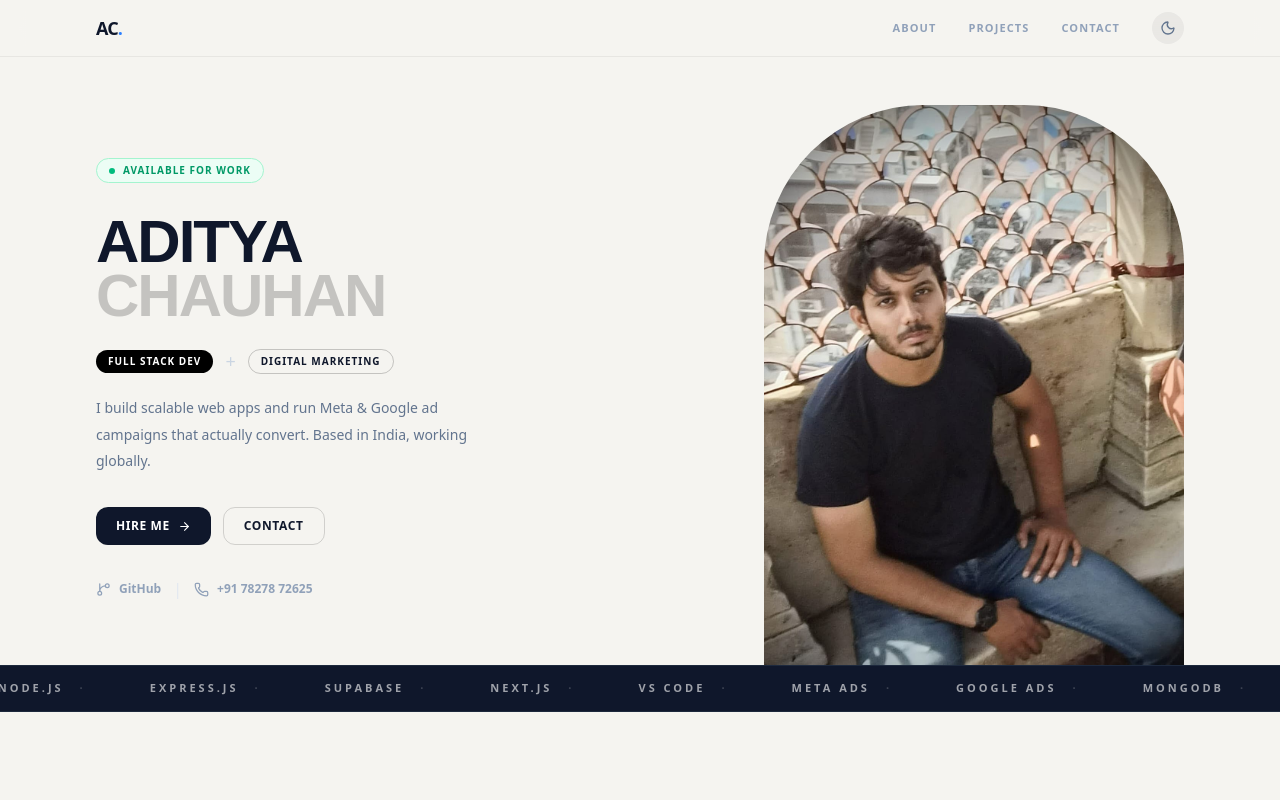
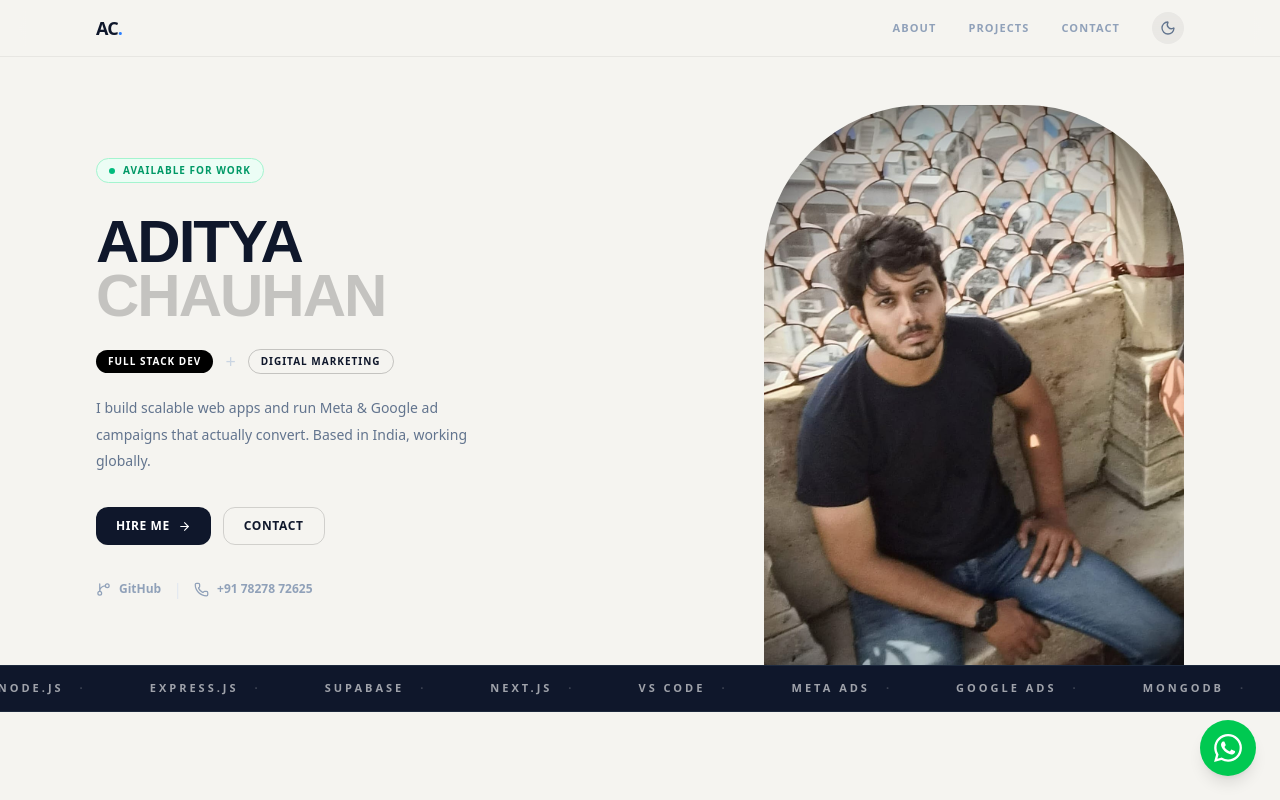
Before and after one commit to chauhanaditya942-wq/Portfolio, a Next.js app: page / in a window 1280 px wide. Shown: the top 800 px of the page. Built offline with nearby package versions, Linux system fonts and the light colour scheme.

Commit message:
whatsapp floating button

```diff
--- a/app/page.tsx
+++ b/app/page.tsx
@@ -428,6 +428,18 @@ export default function Home() {
           <p className="text-xs text-slate-400 font-bold">Designed & Built by Aditya Chauhan · 2025</p>
         </div>
       </footer>
+
+      {/* WhatsApp Floating Button */}
+      <a
+        href="https://wa.me/917827872625"
+        target="_blank"
+        className="fixed bottom-6 right-6 z-50 w-14 h-14 bg-green-500 hover:bg-green-600 rounded-full flex items-center justify-center shadow-lg hover:shadow-green-500/40 transition-all hover:scale-110"
+      >
+        <svg viewBox="0 0 24 24" fill="white" className="w-7 h-7">
+          <path d="M17.472 14.382c-.297-.149-1.758-.867-2.03-.967-.273-.099-.471-.148-.67.15-.197.297-.767.966-.94 1.164-.173.199-.347.223-.644.075-.297-.15-1.255-.463-2.39-1.475-.883-.788-1.48-1.761-1.653-2.059-.173-.297-.018-.458.13-.606.134-.133.298-.347.446-.52.149-.174.198-.298.298-.497.099-.198.05-.371-.025-.52-.075-.149-.669-1.612-.916-2.207-.242-.579-.487-.5-.669-.51-.173-.008-.371-.01-.57-.01-.198 0-.52.074-.792.372-.272.297-1.04 1.016-1.04 2.479 0 1.462 1.065 2.875 1.213 3.074.149.198 2.096 3.2 5.077 4.487.709.306 1.262.489 1.694.625.712.227 1.36.195 1.871.118.571-.085 1.758-.719 2.006-1.413.248-.694.248-1.289.173-1.413-.074-.124-.272-.198-.57-.347m-5.421 7.403h-.004a9.87 9.87 0 01-5.031-1.378l-.361-.214-3.741.982.998-3.648-.235-.374a9.86 9.86 0 01-1.51-5.26c.001-5.45 4.436-9.884 9.888-9.884 2.64 0 5.122 1.03 6.988 2.898a9.825 9.825 0 012.893 6.994c-.003 5.45-4.437 9.884-9.885 9.884m8.413-18.297A11.815 11.815 0 0012.05 0C5.495 0 .16 5.335.157 11.892c0 2.096.547 4.142 1.588 5.945L.057 24l6.305-1.654a11.882 11.882 0 005.683 1.448h.005c6.554 0 11.89-5.335 11.893-11.893a11.821 11.821 0 00-3.48-8.413z"/>
+        </svg>
+      </a>
+
     </main>
   );
 }
```
